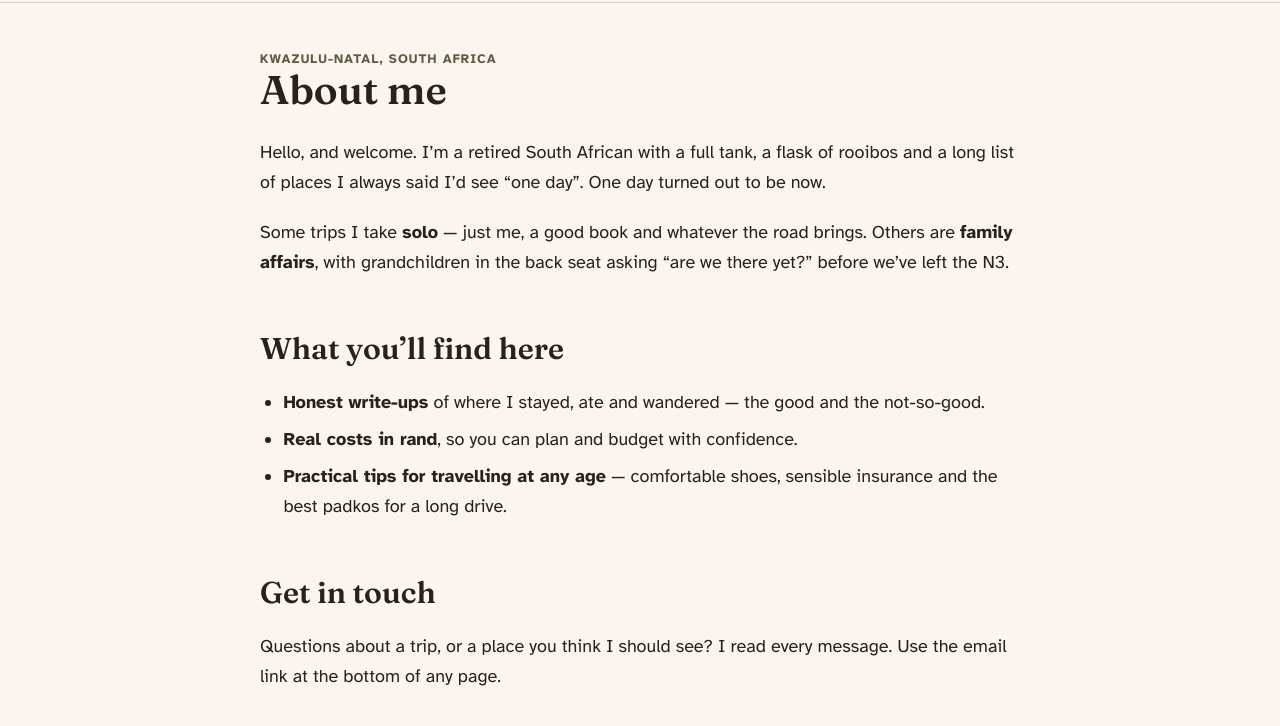
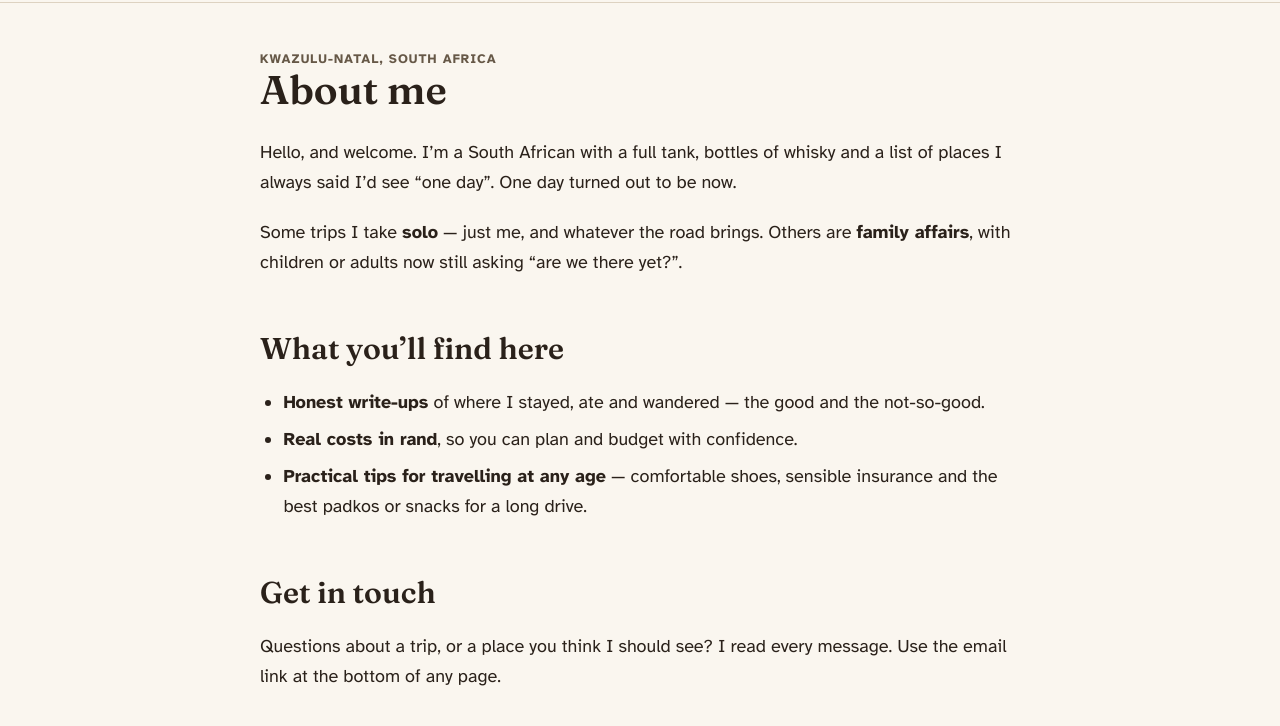
Before and after one commit to Paresh-Maharaj/padkos-and-passports, an Astro site: page /about in a window 1280 px wide. Shown: the part 74-800 px from the top of the page. Built offline with nearby package versions, Linux system fonts and the light colour scheme; Astro itself is replaced by a stand-in of ours.

Commit message:
Update Pages: about

```diff
--- a/src/content/pages/about.md
+++ b/src/content/pages/about.md
@@ -2,16 +2,15 @@
 title: About me
 description: Who's behind Padkos & Passports, and why I travel the way I do.
 ---
+Hello, and welcome. I'm a South African with a full tank, bottles of whisky and a list of places I always said I'd see "one day". One day turned out to be now.
 
-Hello, and welcome. I'm a retired South African with a full tank, a flask of rooibos and a long list of places I always said I'd see "one day". One day turned out to be now.
-
-Some trips I take **solo** — just me, a good book and whatever the road brings. Others are **family affairs**, with grandchildren in the back seat asking "are we there yet?" before we've left the N3.
+Some trips I take **solo** — just me, and whatever the road brings. Others are **family affairs**, with children or adults now still asking "are we there yet?".
 
 ## What you'll find here
 
-- **Honest write-ups** of where I stayed, ate and wandered — the good and the not-so-good.
-- **Real costs in rand**, so you can plan and budget with confidence.
-- **Practical tips for travelling at any age** — comfortable shoes, sensible insurance and the best padkos for a long drive.
+* **Honest write-ups** of where I stayed, ate and wandered — the good and the not-so-good.
+* **Real costs in rand**, so you can plan and budget with confidence.
+* **Practical tips for travelling at any age** — comfortable shoes, sensible insurance and the best padkos or snacks for a long drive.
 
 ## Get in touch
 
```
